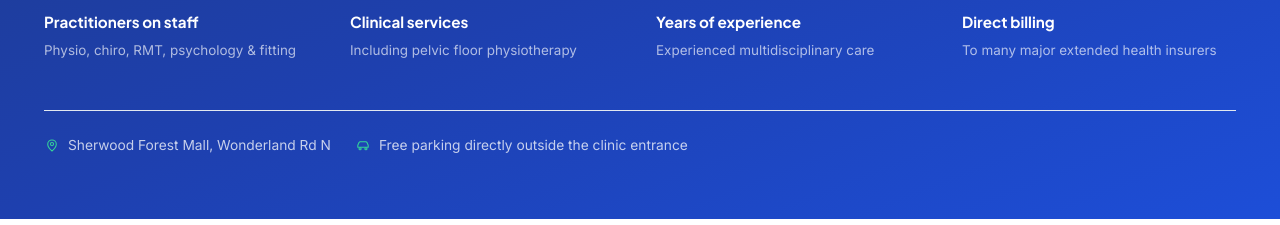
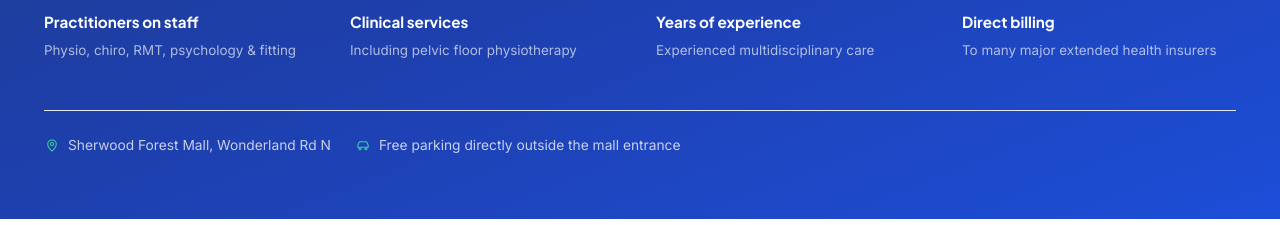
Before and after one commit to CodepaperAI/healthcare, a Next.js app: page / in a window 1280 px wide. Shown: the part 1720-1945 px from the top of the page. Built offline with nearby package versions, Linux system fonts and the light colour scheme.

Commit message:
Apply client content updates

```diff
--- a/components/home/LocationSection.jsx
+++ b/components/home/LocationSection.jsx
@@ -64,7 +64,7 @@ export default function LocationSection({ index }) {
 
             <p className="mt-6 flex items-start gap-2.5 rounded-xl bg-teal-500/[0.08] p-3.5 text-[0.84rem] leading-relaxed text-body">
               <Icon name="car" className="mt-0.5 h-4 w-4 shrink-0 text-teal-600 dark:text-teal-400" />
-              Free parking directly outside the clinic entrance.
+              Free parking directly outside the mall entrance.
             </p>
           </Reveal>
 
--- a/components/home/TrustBar.jsx
+++ b/components/home/TrustBar.jsx
@@ -67,7 +67,7 @@ export default function TrustBar() {
           </span>
           <span className="flex items-center gap-2">
             <Icon name="car" className="h-4 w-4 text-teal-400" />
-            Free parking directly outside the clinic entrance
+            Free parking directly outside the mall entrance
           </span>
         </Reveal>
       </div>
--- a/data/insurers.js
+++ b/data/insurers.js
@@ -8,7 +8,6 @@ export const insurers = [
   'Blue Cross',
   'Equitable Life',
   'GMS',
-  'ClaimSecure',
   'Johnston Group',
   'SSQ',
   'Chambers of Commerce',
--- a/data/services.js
+++ b/data/services.js
@@ -574,7 +574,7 @@ export const services = [
     bookLabel: 'Book pelvic floor physiotherapy',
     image: '/images/service-pelvic-floor-physiotherapy.jpg',
     imageAlt:
-      'Hiral Desai guiding a patient through a mobility assessment at Planet Health Care',
+      'Hiral Desai guiding a pelvic floor physiotherapy exercise with a patient at Planet Health Care',
 
     menuNote: 'Specialized pelvic health physiotherapy',
     summary:
```
Also changed, not shown: public/images/README.md, public/images/service-pelvic-floor-physiotherapy.jpg.
